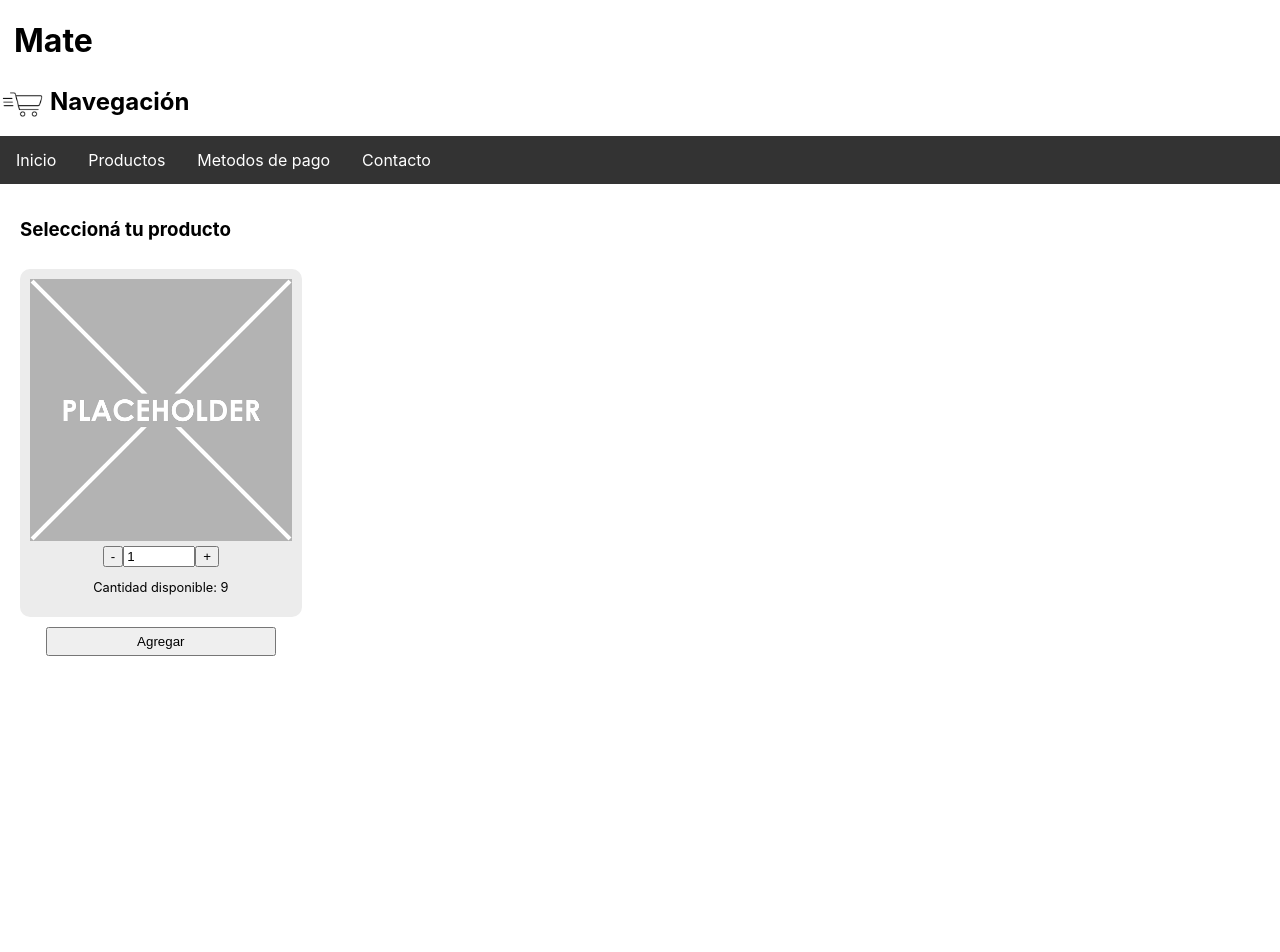
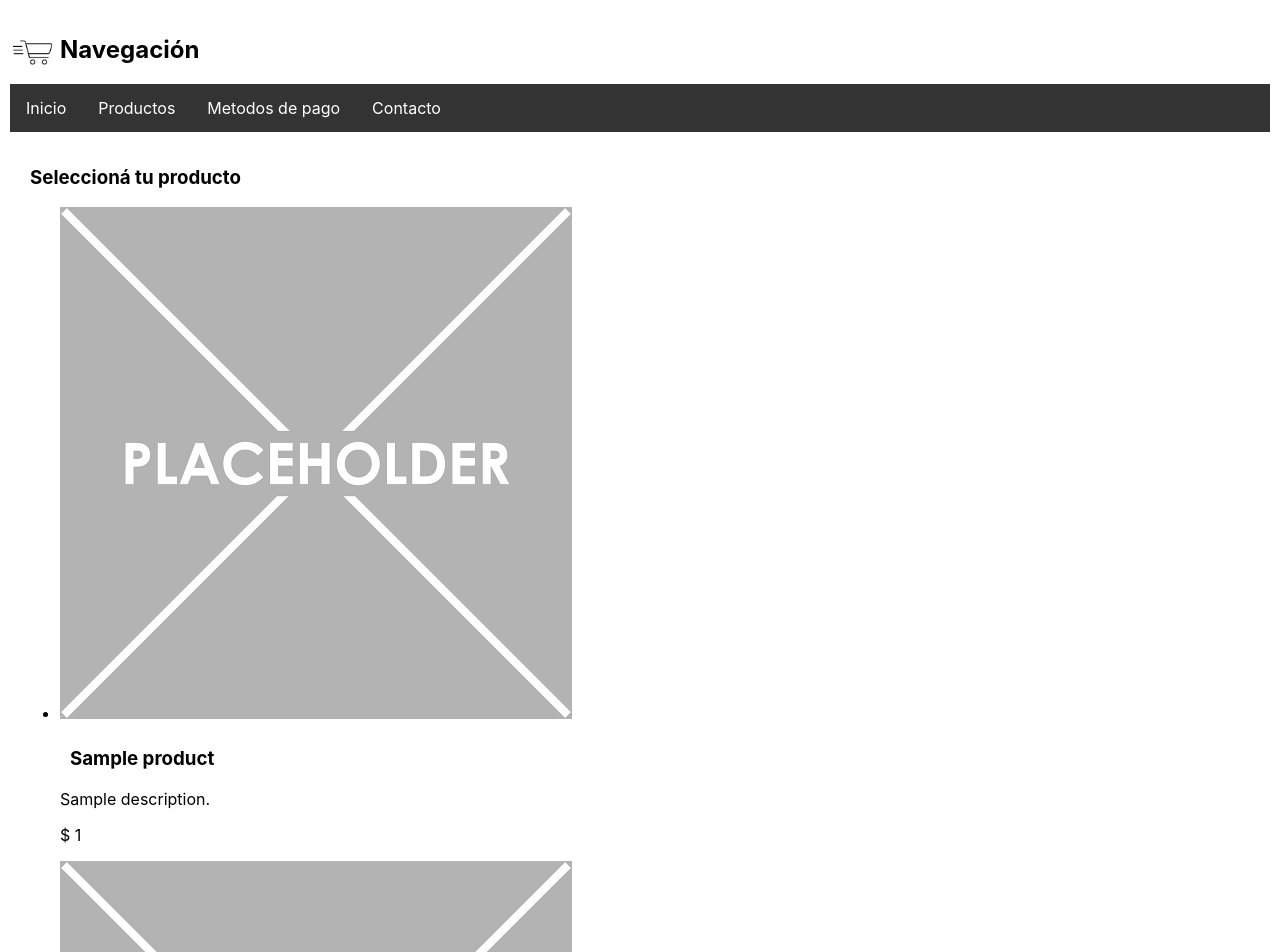
Before and after one commit to agustinmende/CH_ecom, a React (Create React App) app in the folder mate/: page / in a window 1280 px wide. Shown: the top 952 px of the page. Before the commit the page ends 800 px from the top, so only its background shows below. Built offline with nearby package versions, Linux system fonts and the light colour scheme.

Commit message:
Desafío: Catálogo con MAPS y Promises

```diff
--- a/mate/src/App.js
+++ b/mate/src/App.js
@@ -1,20 +1,27 @@
-import React, { Component } from 'react';
+import React, { useState, useEffect } from 'react';
+
 import './App.css';
 import NavBar from './components/NavBar';
 import ItemListContainer from './components/ItemListContainer';
+import mockdb from "./components/mockdb.json";
 
-class App extends Component {
-  render() {
-    return (
-      <>
-        <div className="header">
-          <h1>Mate</h1>
-        </div>
-        <NavBar />
-        <ItemListContainer greeting="Seleccioná tu producto"/>
-      </>
-    );
-  }
+function App() {
+  const [items, setItems] = useState([]);
+
+  useEffect(() => {
+    new Promise((resolve, reject) => {
+      setTimeout(() => {
+        resolve(mockdb);
+      }, 2000);
+    }).then((resultado) => setItems(resultado));
+  });
+
+  return (
+    <div className="App">
+      <NavBar />
+      <ItemListContainer items={items} greeting="Seleccioná tu producto"/>
+    </div>
+  );
 }
 
 export default App;
--- /dev/null
+++ b/mate/src/components/Item.js
@@ -0,0 +1,18 @@
+
+function Item({ item }) {
+
+    return (
+        <li id={item.id}>
+
+                <img src={item.pictureUrl} alt={item.title} />
+                    <h3 className="title">{item.title}</h3>
+                    <p className="description">
+                        {item.description}
+                    </p>
+
+            <p>$ {item.price}</p>
+        </li>
+    );
+};
+
+export default Item;
--- /dev/null
+++ b/mate/src/components/ItemList.js
@@ -0,0 +1,16 @@
+import Item from "../components/Item";
+
+function ItemList (props) {
+
+  return (
+    <ul>
+      {
+        props.items.map(
+          item => <Item key={item.id} item={item} />
+        )
+      }
+    </ul>
+  )
+};
+
+export default ItemList;
--- a/mate/src/components/ItemListContainer.js
+++ b/mate/src/components/ItemListContainer.js
@@ -1,5 +1,6 @@
 import React, { useState } from 'react';
 import ItemCount from "../components/ItemCount";
+import ItemList from "../components/ItemList";
 
 const ItemListContainer = (props) => {
 
@@ -16,6 +17,9 @@ const [stockActual, setStockActual] = useState(10);
                 <h3>
                     {props.greeting}
                 </h3>
+
+                <ItemList items={props.items} />
+
                 <ItemCount stock={stockActual} initial={1} onAdd={restarStock} />
             </div>
     )
--- /dev/null
+++ b/mate/src/components/mockdb.json
@@ -0,0 +1,44 @@
+[
+  {
+    "id": "1",
+    "title": "Sample product",
+    "description": "Sample description.",
+    "price": 1,
+    "pictureUrl": "placeholder.png"
+  },
+  {
+    "id": "2",
+    "title": "Sample product",
+    "description": "Sample description.",
+    "price": 1,
+    "pictureUrl": "placeholder.png"
+  },
+  {
+    "id": "3",
+    "title": "Sample product",
+    "description": "Sample description.",
+    "price": 1,
+    "pictureUrl": "placeholder.png"
+  },
+  {
+    "id": "4",
+    "title": "Sample product",
+    "description": "Sample description.",
+    "price": 1,
+    "pictureUrl": "placeholder.png"
+  },
+  {
+    "id": "5",
+    "title": "Sample product",
+    "description": "Sample description.",
+    "price": 1,
+    "pictureUrl": "placeholder.png"
+  },
+  {
+    "id": "6",
+    "title": "Sample product",
+    "description": "Sample description.",
+    "price": 1,
+    "pictureUrl": "placeholder.png"
+  }
+]
```
Also changed, not shown: mate/public/placeholder.png (added).
